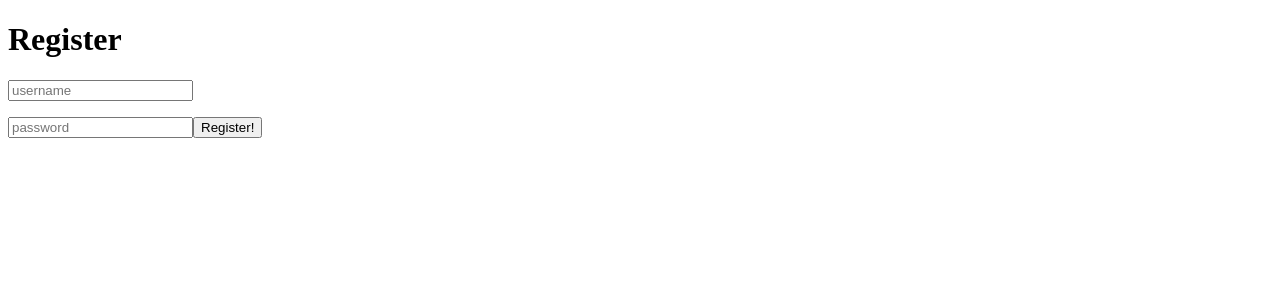
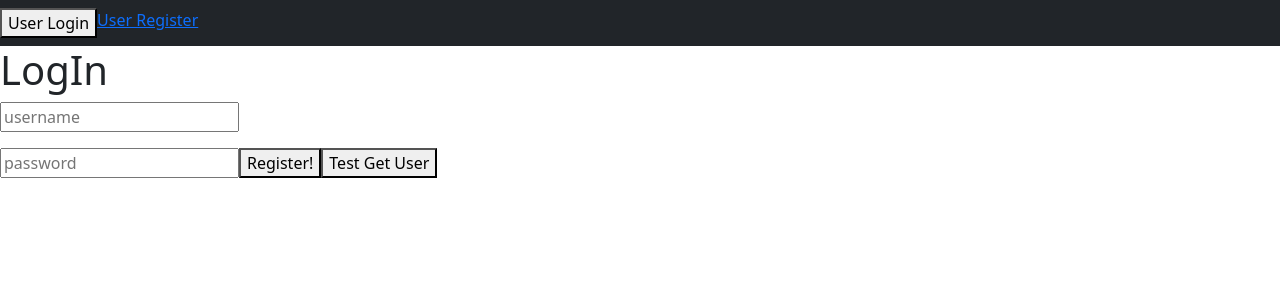
Before and after one commit to Rennoldsb/ToDo, a React (Create React App) app in the folder front-end/: page /login in a window 1280 px wide. Shown: the top 300 px of the page. Built offline with nearby package versions, Linux system fonts and the light colour scheme.

Commit message:
Implemented routes and added very basic styling

```diff
--- a/front-end/package.json
+++ b/front-end/package.json
@@ -9,6 +9,7 @@
     "axios": "^0.21.4",
     "react": "^17.0.2",
     "react-dom": "^17.0.2",
+    "react-router-dom": "^5.3.0",
     "react-scripts": "4.0.3",
     "web-vitals": "^1.1.2"
   },
--- a/front-end/public/index.html
+++ b/front-end/public/index.html
@@ -24,6 +24,18 @@
       work correctly both with client-side routing and a non-root public URL.
       Learn how to configure a non-root public URL by running `npm run build`.
     -->
+    <link
+      href="https://cdn.jsdelivr.net/npm/bootstrap@5.1.0/dist/css/bootstrap.min.css"
+      rel="stylesheet"
+      integrity="sha384-KyZXEAg3QhqLMpG8r+8fhAXLRk2vvoC2f3B09zVXn8CA5QIVfZOJ3BCsw2P0p/We"
+      crossorigin="anonymous"
+    />
+    <script
+      src="https://cdn.jsdelivr.net/npm/bootstrap@5.1.0/dist/js/bootstrap.bundle.min.js"
+      integrity="sha384-U1DAWAznBHeqEIlVSCgzq+c9gqGAJn5c/t99JyeKa9xxaYpSvHU5awsuZVVFIhvj"
+      crossorigin="anonymous"
+    ></script>
+
     <title>React App</title>
   </head>
   <body>
--- a/front-end/src/App.js
+++ b/front-end/src/App.js
@@ -1,8 +1,30 @@
 import React from 'react';
+import { Route, Link, BrowserRouter as Router } from 'react-router-dom';
 import RegisterForm from './components/RegisterForm';
+import LoginForm from './components/LoginForm';
 
 const App = () => {
-  return <RegisterForm />;
+  return (
+    <Router>
+      <div>
+        <nav class='navbar navbar-dark bg-dark'>
+          <ul class='nav justify-content-end'>
+            <li className='nav-item'>
+              <Link to='/login'>
+                <button tabIndex='-1'>User Login</button>
+              </Link>
+            </li>
+            <li className='nav-item'>
+              <Link to='/register'> User Register </Link>
+            </li>
+          </ul>
+        </nav>
+
+        <Route path='/login' component={LoginForm} />
+        <Route path='/register' component={RegisterForm} />
+      </div>
+    </Router>
+  );
 };
 
 export default App;
--- /dev/null
+++ b/front-end/src/components/LoginForm.jsx
@@ -0,0 +1,48 @@
+import React, { useState } from 'react';
+import axios from 'axios';
+
+const LoginForm = () => {
+  const [loginUsername, setLoginName] = useState('');
+  const [loginPassword, setLoginPassword] = useState('');
+  const [errorData, setErrorData] = useState('');
+
+  const login = () => {
+    axios({
+      method: 'post',
+      data: {
+        username: loginUsername,
+        password: loginPassword,
+      },
+      withCredentials: true,
+      url: 'http://localhost:4000/login',
+    }).catch((e) => setErrorData(e.response.data));
+  };
+
+  const testGetUser = async () => {
+    const getUser = await axios({
+      method: 'get',
+      withCredentials: true,
+      url: 'http://localhost:4000/user',
+    });
+    console.log(getUser);
+  };
+
+  return (
+    <div>
+      <h1>LogIn</h1>
+      <input
+        placeholder='username'
+        onChange={(e) => setLoginName(e.target.value)}
+      />
+      <p>{errorData ? errorData : ''}</p>
+      <input
+        placeholder='password'
+        onChange={(e) => setLoginPassword(e.target.value)}
+      />
+      <button onClick={login}>Register!</button>
+      <button onClick={testGetUser}>Test Get User</button>
+    </div>
+  );
+};
+
+export default LoginForm;
--- /dev/null
+++ b/front-end/src/components/RegisterForm.css
@@ -0,0 +1,3 @@
+.vert-middle {
+  margin-top: 10vw;
+}
--- a/front-end/src/components/RegisterForm.jsx
+++ b/front-end/src/components/RegisterForm.jsx
@@ -1,5 +1,6 @@
 import React, { useState } from 'react';
 import axios from 'axios';
+import './RegisterForm.css';
 
 const RegisterForm = () => {
   const [registerUsername, setRegisterUserName] = useState('');
@@ -19,18 +20,19 @@ const RegisterForm = () => {
   };
 
   return (
-    <div>
+    <div className='text-center vert-middle'>
       <h1>Register</h1>
       <input
         placeholder='username'
         onChange={(e) => setRegisterUserName(e.target.value)}
       />
-      <p>{errorData ? errorData : ''}</p>
       <input
         placeholder='password'
         onChange={(e) => setRegisterPassword(e.target.value)}
+        type='password'
       />
       <button onClick={register}>Register!</button>
+      <p>{errorData ? errorData : ''}</p>
     </div>
   );
 };
```
Also changed, not shown: 2 other files (tests, documents, lock files or other folders).
